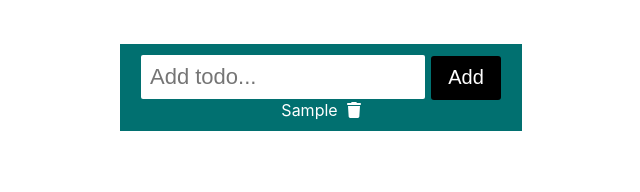
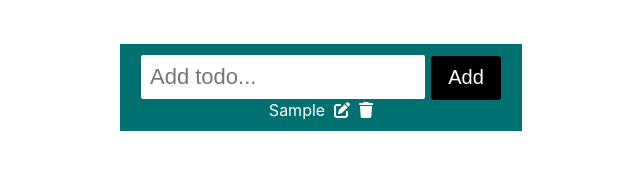
Before and after one commit to vikarnjha/React-Todo-App, a React (Vite) app in the folder react-todo-app/: page / in a window 1280 px wide. Both pictures are taken after typing "Sample" into the empty fields and a click on the button "Add". Shown: the top 192 px of the page, without its empty margins (319-959 px from the left). Built offline with nearby package versions, Linux system fonts and the light colour scheme.

Commit message:
Added the edit option using prompt

```diff
--- a/react-todo-app/src/components/Todos.jsx
+++ b/react-todo-app/src/components/Todos.jsx
@@ -1,6 +1,6 @@
 import React, { useState } from "react";
 import { FontAwesomeIcon } from "@fortawesome/react-fontawesome";
-import { faTrash } from "@fortawesome/free-solid-svg-icons";
+import { faTrash, faPenToSquare } from "@fortawesome/free-solid-svg-icons";
 
 const Todos = () => {
   const [input, setInput] = useState("");
@@ -19,7 +19,21 @@ const Todos = () => {
   };
   const deleteTodo = (index) => {
     setTodos(todos.filter((e, i) => i !== index));
-  }
+  };
+  const updateTodo = (index) => {
+    let updatedTodo = prompt("Update the Todo", todos[index]);
+    if (updatedTodo !== null && updatedTodo.trim() !== "") {
+      setTodos(
+        todos.map((todo, i) => {
+          if (i === index) {
+            return updatedTodo;
+          }
+          return todo;
+        })
+      );
+    }
+  };
+
   return (
     <div className="container">
       <div className="inputTask">
@@ -39,12 +53,10 @@ const Todos = () => {
       {todos.map((todo, index) => (
         <div key={index} className="todo">
           {todo} &nbsp;
+          <FontAwesomeIcon onClick={() =>updateTodo(index)} icon={faPenToSquare} /> &nbsp;
           <FontAwesomeIcon
-            // onClick={() => setTodos(todos.filter((e, i) => i !== index))}
             onClick={() => deleteTodo(index)}
-            className="trash"
-            icon={faTrash}
-          />
+            icon={faTrash}/>
         </div>
       ))}
     </div>
```
